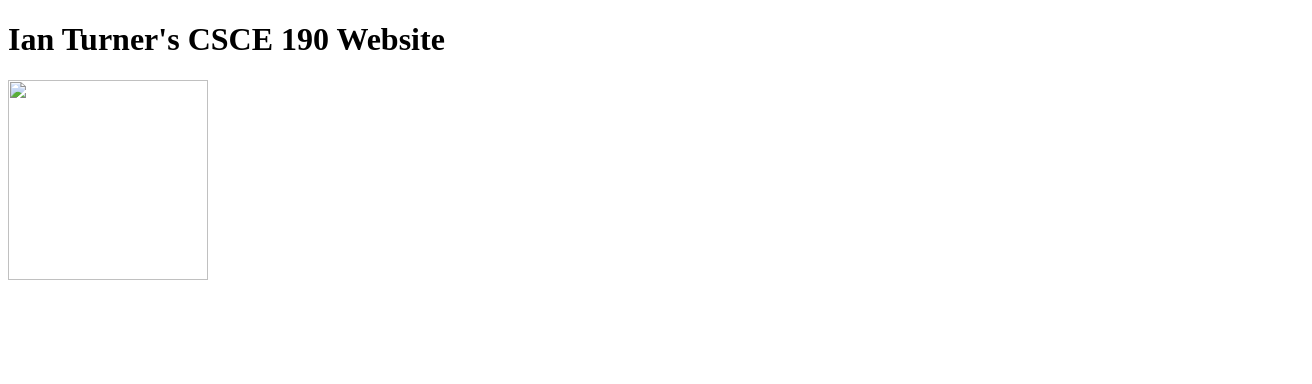
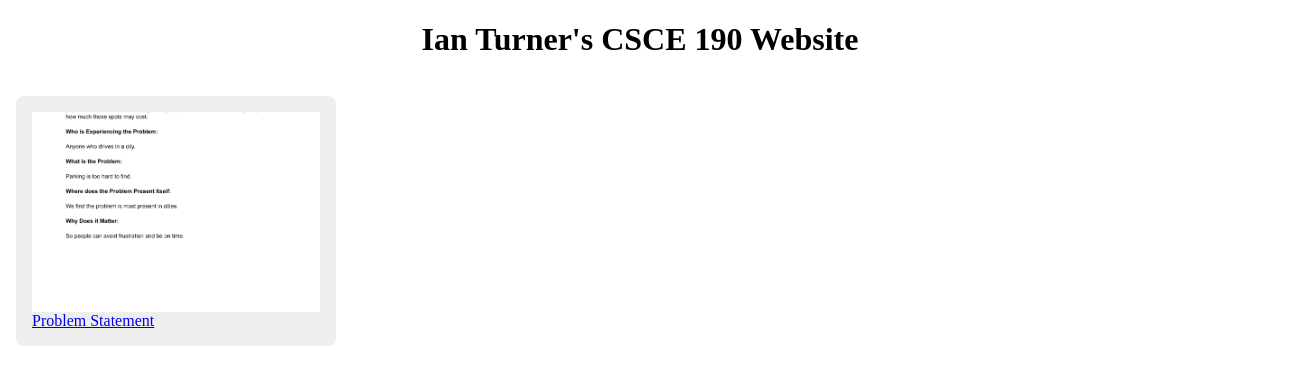
Before and after one commit to iturnersc/iturnersc.github.io, a plain HTML site: page index.html in a window 1280 px wide. Shown: the whole page, 1312 px wide, since content can reach past the window. Drawn offline with Linux system fonts and the light colour scheme.

Commit message:
added problem statement with picture

```diff
--- a/index.html
+++ b/index.html
@@ -1,18 +1,16 @@
 <!DOCTYPE html>
 <html>
   <head>
+    <link rel='stylesheet' href='styles.css'>
     <title>Ian Turner CSCE190</title>
-    <style>
-      img {
-        width: 200px;
-        height: 200px;
-      }
-    </style>
   </head>
   <body>
     <h1>Ian Turner's CSCE 190 Website</h1>
-    <section class='assignment'>
-      <img src='assets/problem-statement.pdf'>
+    <section class='assignments'>
+      <section class='assignment'>
+        <img class='assignment-img' src='assets/problem-statement.png'>
+        <a href='assets/problem-statement.pdf'>Problem Statement</a>
+      </section>
     </section>
   </body>
 </html>
--- /dev/null
+++ b/styles.css
@@ -0,0 +1,33 @@
+
+body {
+    margin: 0;
+    padding: 0;
+}
+
+h1 {
+    text-align: center;
+}
+
+.assignments {
+    padding: 16px;
+    width: 100%;
+    display: grid;
+    grid-template-columns: 25% 25% 25% 25%;
+    grid-gap: 16px;
+}
+
+.assignment {
+    padding: 16px;
+    display: flex;
+    flex-direction: column;
+    background-color: #eee;
+    border: none;
+    border-radius: 8px;
+}
+
+.assignment-img {
+    width: 100%;
+    height: 200px;
+    object-fit: cover;
+
+}
```
Also changed, not shown: assets/problem-statement.png (added), 2 other files.
